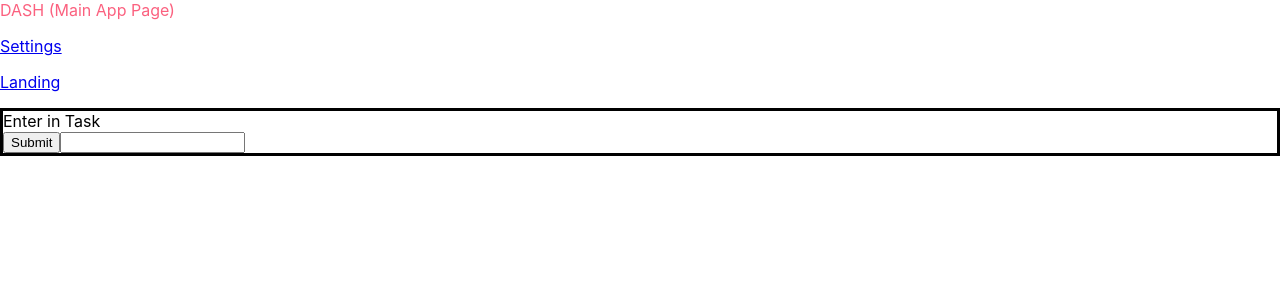
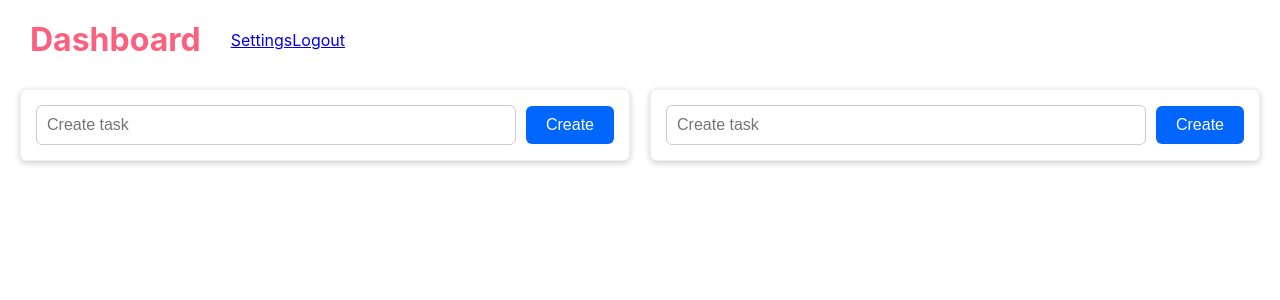
Before and after one commit to DavidDryja/WeeklyPlanner, a React app in the folder planner/: page /dash in a window 1280 px wide. Shown: the top 300 px of the page. Built offline with nearby package versions, Linux system fonts and the light colour scheme.

Commit message:
updated style and function of dashboard

```diff
--- a/planner/src/App.js
+++ b/planner/src/App.js
@@ -4,8 +4,6 @@ import { BrowserRouter, Route } from 'react-router-dom';
 import Landing from './components/Landing';
 import Dash from './components/Dash';
 import Settings from './components/Settings';
-import Login from './components/Login';
-import Register from './components/Register';
 
 
 const App = () => (
--- a/planner/src/components/Dash.js
+++ b/planner/src/components/Dash.js
@@ -3,18 +3,15 @@ import { Link } from 'react-router-dom';
 
 import styles from './Dash.module.css';
 
-class Task extends React.Component {
-  constructor(props) {
-    super(props);
-  }
-  render(){
-    return(
-        <div id = "task" className = {styles.task} onClick = {this.props.deleter}>
-          {this.props.text}
+const Task = ({ text, deleter }) => (
+  <div
+    className={styles.task}
+    onClick={deleter}
+  >
+    {text}
+    <span>x</span>
   </div>
-    );
-  }
-}
+)
 
 class Dash extends React.Component {
   state = {
@@ -22,66 +19,75 @@ class Dash extends React.Component {
     tasks : [],
   }
 
+  updateTaskText = (e) => {
+    this.setState({ taskText: e.target.value });
+  }
+
+  addTask = (e) => {
+    e.preventDefault();
+    if (this.state.taskText === '') return;
+    const newTasks = this.state.tasks.concat(this.state.taskText);
+    this.setState({ tasks: newTasks, taskText: '' });
+  }
+
+  deleteTask = (index) => {
+    const newTasks = this.state.tasks.filter((item, i) => i !== index);
+    this.setState({ tasks: newTasks });
+  }
+
   render() {
     let tasks =this.state.tasks.map((val, key) => {
-        return <Task key={key} text={val}
-        deleter={() => this.deleteTask(key)} />
-      }
+      return (
+        <Task
+          key={key}
+          text={val}
+          deleter={() => this.deleteTask(key)}
+        />
       )
+    })
 
     return (
       <div>
-        <div>
-        <h className={styles.dashHeader}>DASH (Main App Page)</h>
+        <div className={styles.headerContain}>
+          <h1 className={styles.dashHeader}>Dashboard</h1>
           <Link to="/settings">
             <p>Settings</p>
           </Link>
           <Link to="/">
-                <p>Landing</p>
+            <p>Logout</p>
           </Link>
         </div>
-
-        <div>
-            <div id = "app" className = {styles.app}>
-
+        <div className={styles.dash}>
+          <div className={styles.column}>
+            <form onSubmit={this.addTask} className={styles.inputRow}>
+              <input
+                type="text"
+                placeholder="Create task"
+                className={styles.textInput}
+                value={this.state.taskText}
+                onChange={e => this.updateTaskText(e)}
+              />
+              <button type="submit" className={styles.button}>Create</button>
+            </form>
             {tasks}
-
-              <div className = "Enter">
-              Enter in Task
           </div>
-
-                <button id= "button" className = {styles.button} onClick ={this.addTask.bind(this)} >Submit</button>
-
-                  <input type = "text"
-                  id = "textInput"
-                  className = {styles.textInput}
-                  value = {this.state.taskText}
-                  onChange = {taskText => this.updateTaskText(taskText)}
-                  >
-                  </input>
+          <div className={styles.column}>
+            <form onSubmit={this.addTask} className={styles.inputRow}>
+              <input
+                type="text"
+                placeholder="Create task"
+                className={styles.textInput}
+                value={this.state.taskText}
+                onChange={e => this.updateTaskText(e)}
+              />
+              <button type="submit" className={styles.button}>Create</button>
+            </form>
+            {tasks}
           </div>
         </div>
       </div>
     );
-
   }
-
-updateTaskText(taskText){
-  this.setState({taskText: taskText.target.value})
-}
-
-addTask(){
-  if (this.state.taskText === '') {return}
-  this.state.tasks.push(this.state.taskText);
-  this.setState({taskText: ''})
-}
-
-deleteTask(index){
-  this.state.tasks.splice(index,1);
-  this.setState({tasks: this.state.tasks})
-}
-
-
 }
 
 export default Dash;
--- a/planner/src/components/Dash.module.css
+++ b/planner/src/components/Dash.module.css
@@ -1,28 +1,72 @@
+.headerContain {
+  display: flex;
+  align-items: center;
+}
 .dashHeader {
   color: #fb617f;
+  margin: 0;
+  padding: 20px 30px;
 }
-.app{
-  border:solid;
+.dash {
+  display: flex;
+  padding: 0 10px;
+}
+.column {
+  display: flex;
+  flex-direction: column;
+  flex: 1;
+  margin: 10px;
+  background: white;
+  box-shadow: 0 2px 6px rgba(0,0,0,0.2);
+  border: 1px solid #eee;
+  border-radius: 6px;
+  padding-bottom: 5px
+}
+.inputRow {
+  display: flex;
+  align-items: center;
+  justify-content: space-between;
+  width: 100%;
+  padding: 10px;
+  box-sizing: border-box;
+}
+.inputRow input {
+  padding: 10px;
+  margin: 5px 5px 0px;
+  font-size: 16px;
+  border: 1px solid #ccc;
+  border-radius: 6px;
+  outline: none;
+  width: calc(100% - 100px);
+  background: #fff;
+}
+.inputRow button {
+  padding: 10px 20px;
+  font-size: 16px;
+  margin: 5px 5px 0;
+  background-color: #0066FE;
+  color: #FFF;
+  border: none;
+  outline: none;
+  cursor: pointer;
+  border-radius: 6px;
+}
+.inputRow button:hover {
+  background-color: #0044bb;
+}
+.task {
+  padding: 10px;
+  font-size: 16px;
+  margin: 5px 15px 10px;
+  border: solid 1px #ccc;
+  border-radius: 6px;overflow: hidden;
+}
+.task span {
+  float: right;
 }
 
-.header {
-  font-size: 22px;
-  font-weight: bold;
+@media screen and (max-width: 800px) {
+  .dash {
+    flex-direction: column;
+  }
 }
-
-.task {
-  padding: 10px;
-  margin: 100px;
-  border: solid 2px black;
-}
-
-.button{
-position: relative;
-margin: auto
-}
-
-.textInput {
-  position: relative;
-margin: auto
-
-}
--- a/planner/src/components/Landing.js
+++ b/planner/src/components/Landing.js
@@ -1,5 +1,4 @@
 import React from 'react';
-import { Link } from 'react-router-dom';
 
 import styles from './Landing.module.css';
 import Login from './Login';
```
Lines whose indentation alone changed are shown as unchanged.
